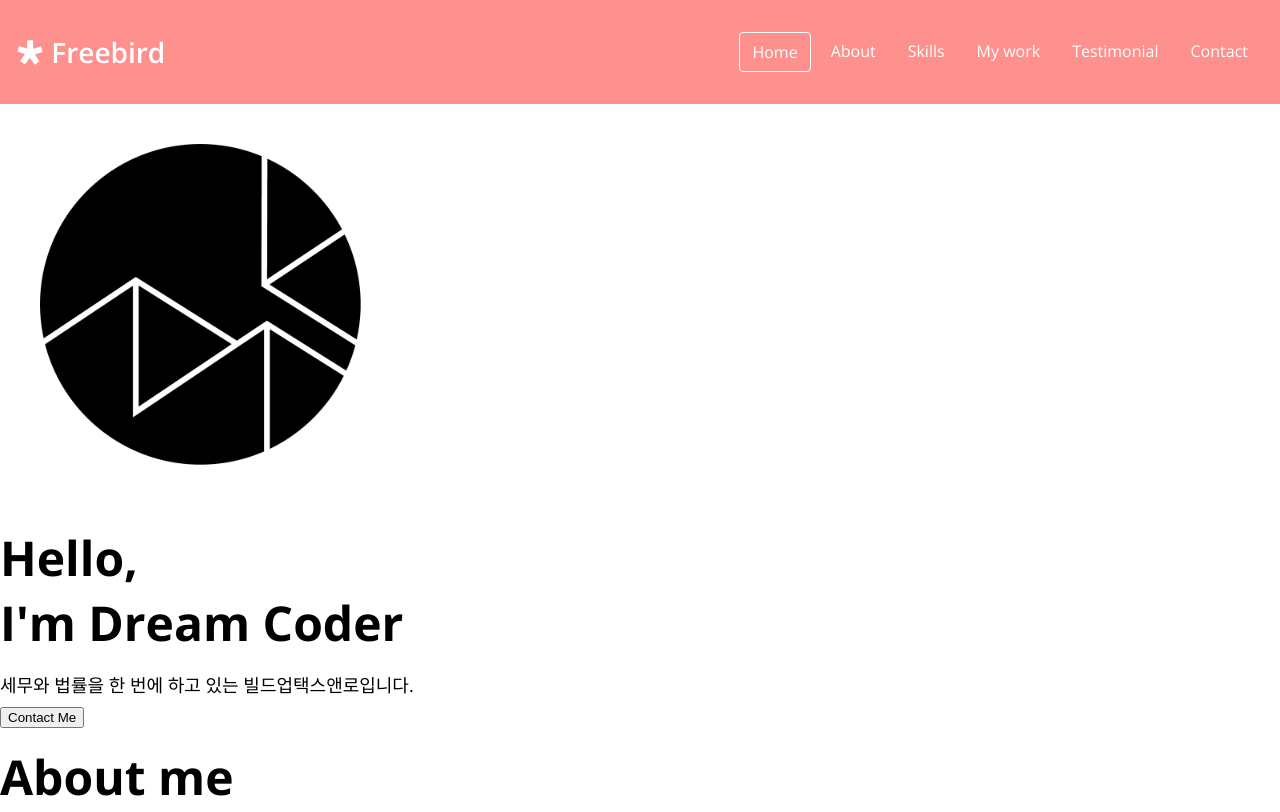
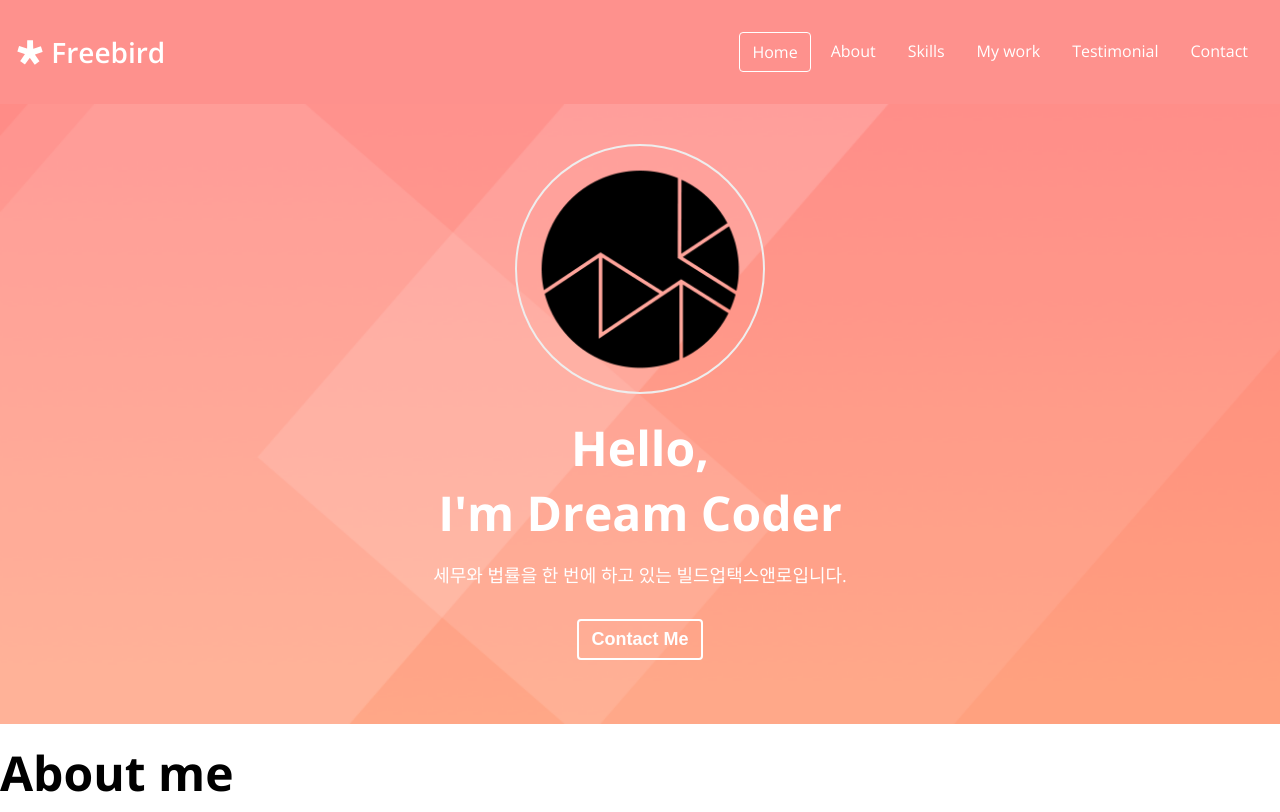
Before and after one commit to Freebirdjeong/PORTFOLIO, a plain HTML site: page index.html in a window 1280 px wide. Shown: the top 812 px of the page. Drawn offline with nearby package versions, Linux system fonts and the light colour scheme.

Commit message:
CSS: Home

```diff
--- a/index.html
+++ b/index.html
@@ -47,8 +47,6 @@
         src="imgs/buildup_logo.png"
         alt="Freebird profile photo"
         class="home__avatar"
-        width="400px;"
-        height="400px;"
       />
       <h1 class="home__title">Hello, <br />I'm Dream Coder</h1>
       <h3 class="home__description">
--- a/style.css
+++ b/style.css
@@ -51,6 +51,13 @@ a {
 ul {
     list-style: none;
     padding-left: 0;
+}
+
+button {
+    background-color: transparent;
+    cursor: pointer;
+    border: none;
+    outline: none;
 }
 
 /* Typography */
@@ -117,3 +124,31 @@ p {
 .navbar__menu__item:hover {
     background-color: var(--color-dark-pink);
 }
+
+
+#home {
+    background: url("imgs/home-background.png") center/cover no-repeat;
+    padding: 40px;
+    text-align: center;
+}
+.home__avatar {
+    width: 250px;
+    height: 250px;
+    border-radius: 50%;
+    border: 2px solid var(--color-light-white);
+}
+
+.home__title,
+.home__description {
+    color: var(--color-white);
+}
+
+.home__contact {
+    font-size: var(--font-regular);
+    font-weight: var(--weight-bold);
+    margin: 24px;
+    padding: 8px 12px;
+    border: 2px solid var(--color-white);
+    border-radius: var(--size-border-radius);
+    color: var(--color-white);
+}
```
Also changed, not shown: imgs/home-background.png (added).
